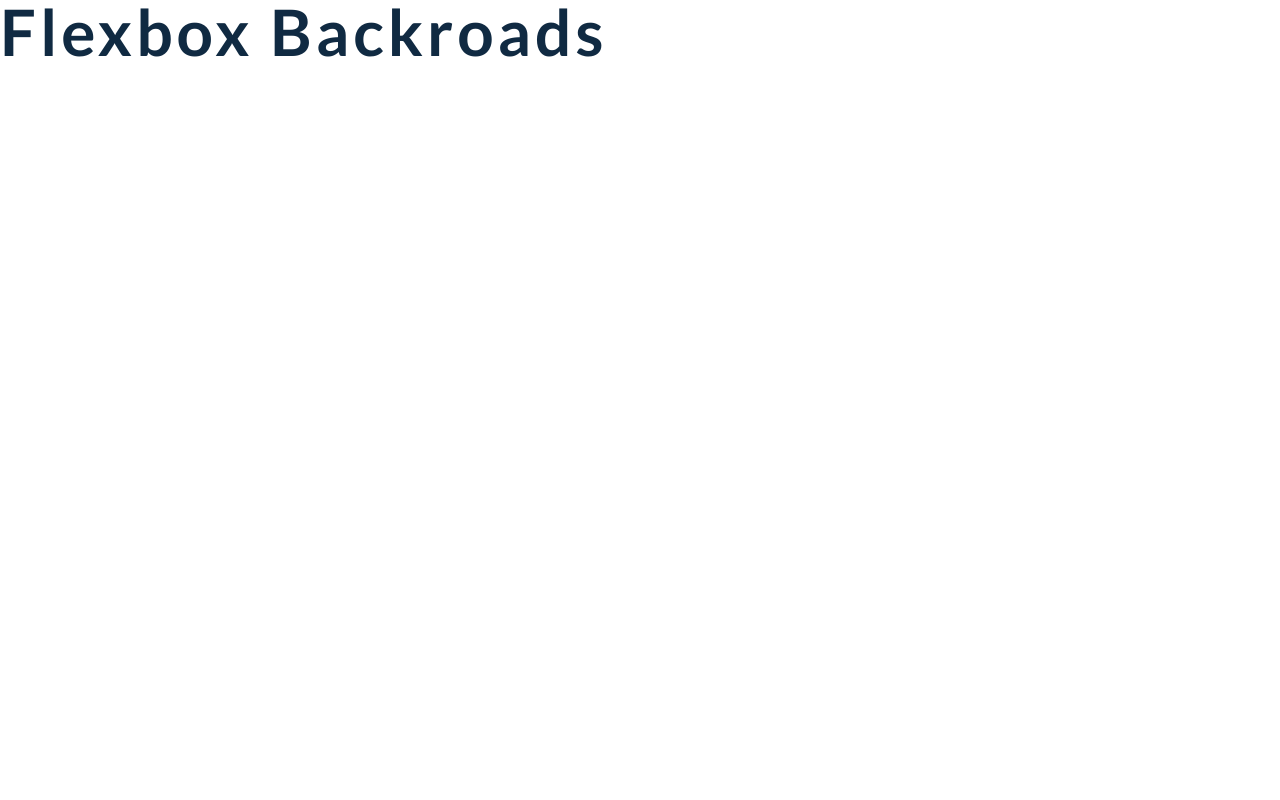
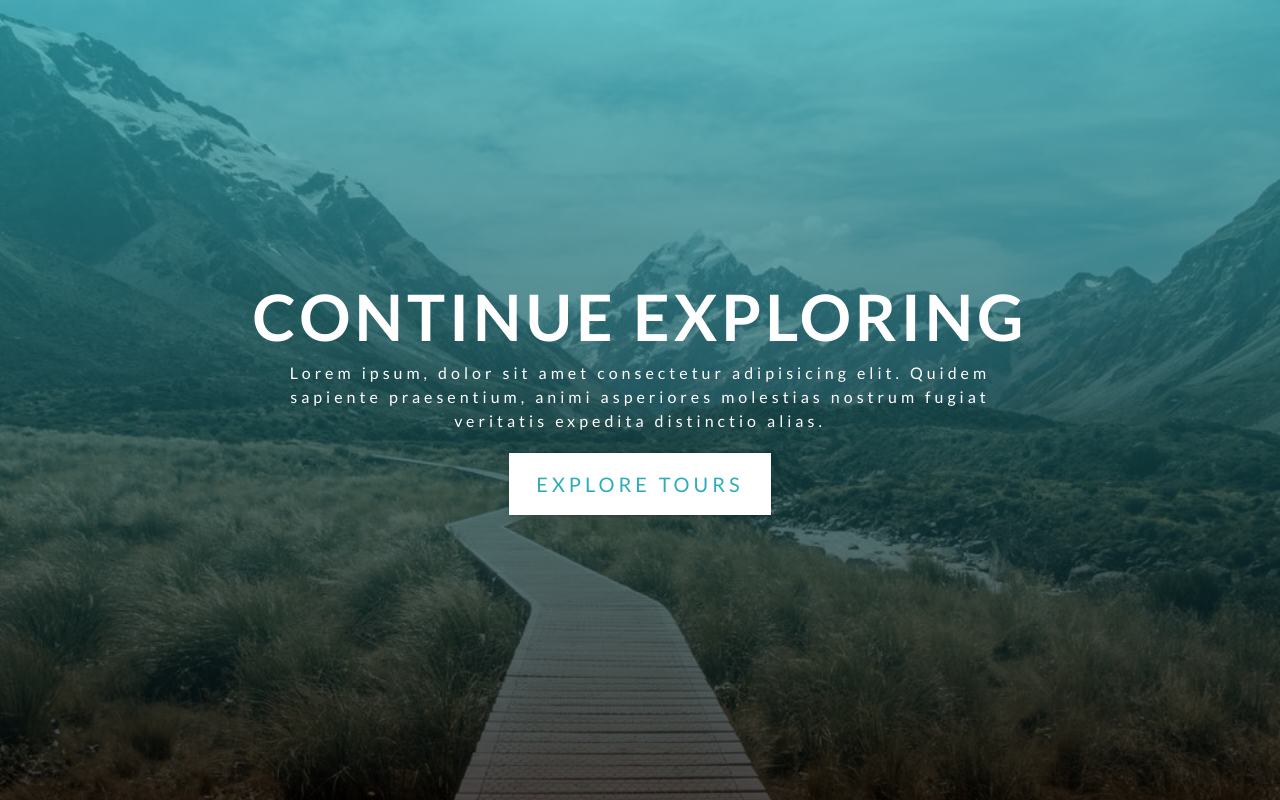
Before and after one commit to Luciano-de-Sousa-Lopes/backroads, a plain HTML site: page index.html in a window 1280 px wide. Drawn offline with Linux system fonts and the light colour scheme.

Commit message:
chore: created the hero section of the site

```diff
--- a/css/styles.css
+++ b/css/styles.css
@@ -157,6 +157,59 @@ Navbar
 Hero
 ===============
 */
+.hero {
+  min-height: 100vh;
+  background-color: var(--clr-primary-5);
+  display: flex;
+  justify-content: center;
+  align-items: center;
+}
+
+.hero-banner {
+  text-align: center;
+  color: var(--clr-white);
+  padding: 0 3rem;
+}
+
+.hero-banner h1 {
+  text-transform: uppercase;
+}
+
+.hero-banner p {
+  max-width: 35rem;
+  margin-left: auto;
+  margin-right: auto;
+  color: var(--clr-white);
+  letter-spacing: var(--spacing);
+}
+
+.hero-btn {
+  padding: 0.9rem 1.6rem;
+  font-size: 1.25rem;
+  background-color: var(--clr-white);
+  color: var(--clr-primary-5);
+}
+
+.hero-btn:hover {
+  background-color: transparent;
+  color: var(--clr-white);
+  border-color: var(--clr-white);
+}
+
+@media screen and (min-width: 48rem) {
+  .hero {
+    background: linear-gradient(rgba(44, 174, 186, 0.7), rgba(0, 0, 0, 0.7)),
+      url(../images/main.jpeg) center/cover no-repeat;
+  }
+
+  .hero-banner {
+    padding: 0;
+  }
+
+  .hero-banner p {
+    max-width: 45rem;
+  }
+}
 /*
 ===============
 About
--- a/index.html
+++ b/index.html
@@ -16,8 +16,22 @@
     <link rel="stylesheet" href="./css/styles.css" />
   </head>
   <body>
-    <h1>flexbox backroads</h1>
     <!-- header  -->
+    <header id="home">
+      <!-- navbar -->
+      <!-- hero -->
+      <div class="hero">
+        <div class="hero-banner">
+          <h1>continue exploring</h1>
+          <p>
+            Lorem ipsum, dolor sit amet consectetur adipisicing elit. Quidem
+            sapiente praesentium, animi asperiores molestias nostrum fugiat
+            veritatis expedita distinctio alias.
+          </p>
+          <a href="#featured" class="btn hero-btn scroll-link">explore tours</a>
+        </div>
+      </div>
+    </header>
     <!-- end of header  -->
 
     <!-- about section -->
```
